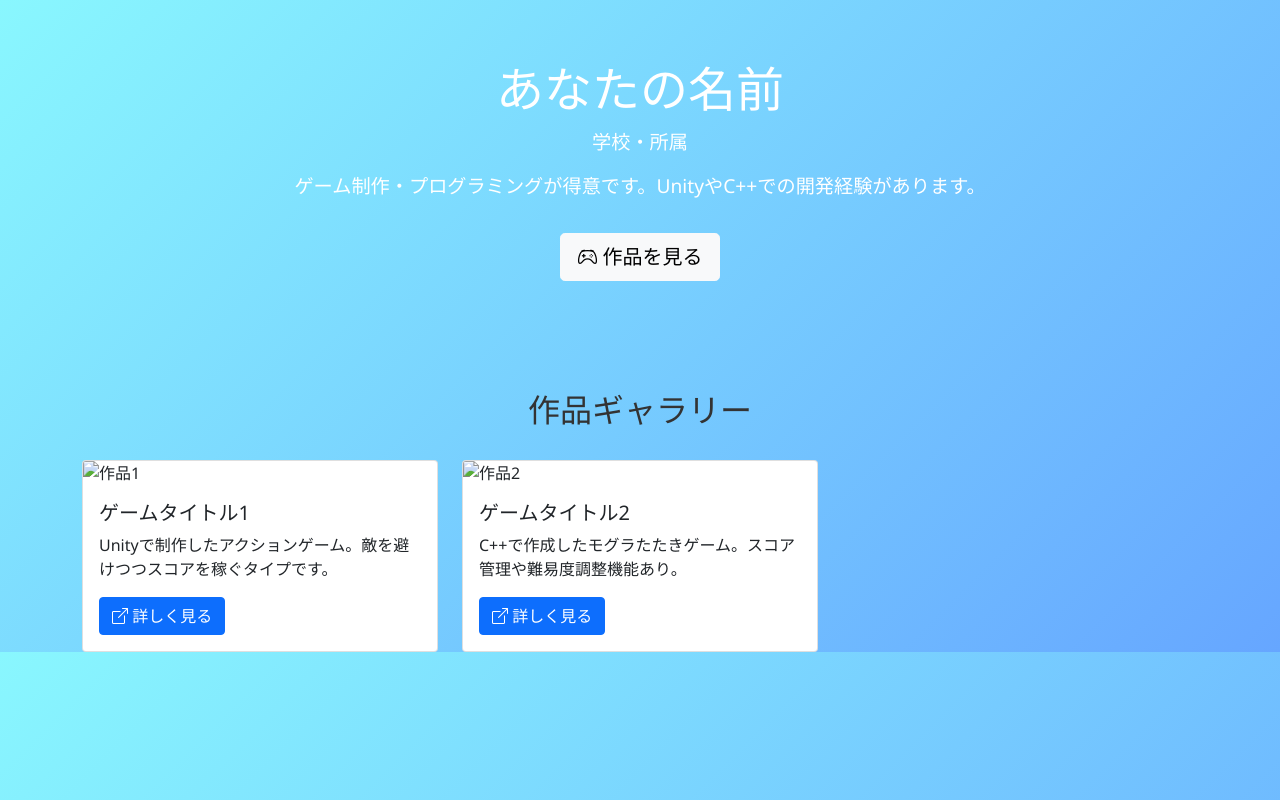
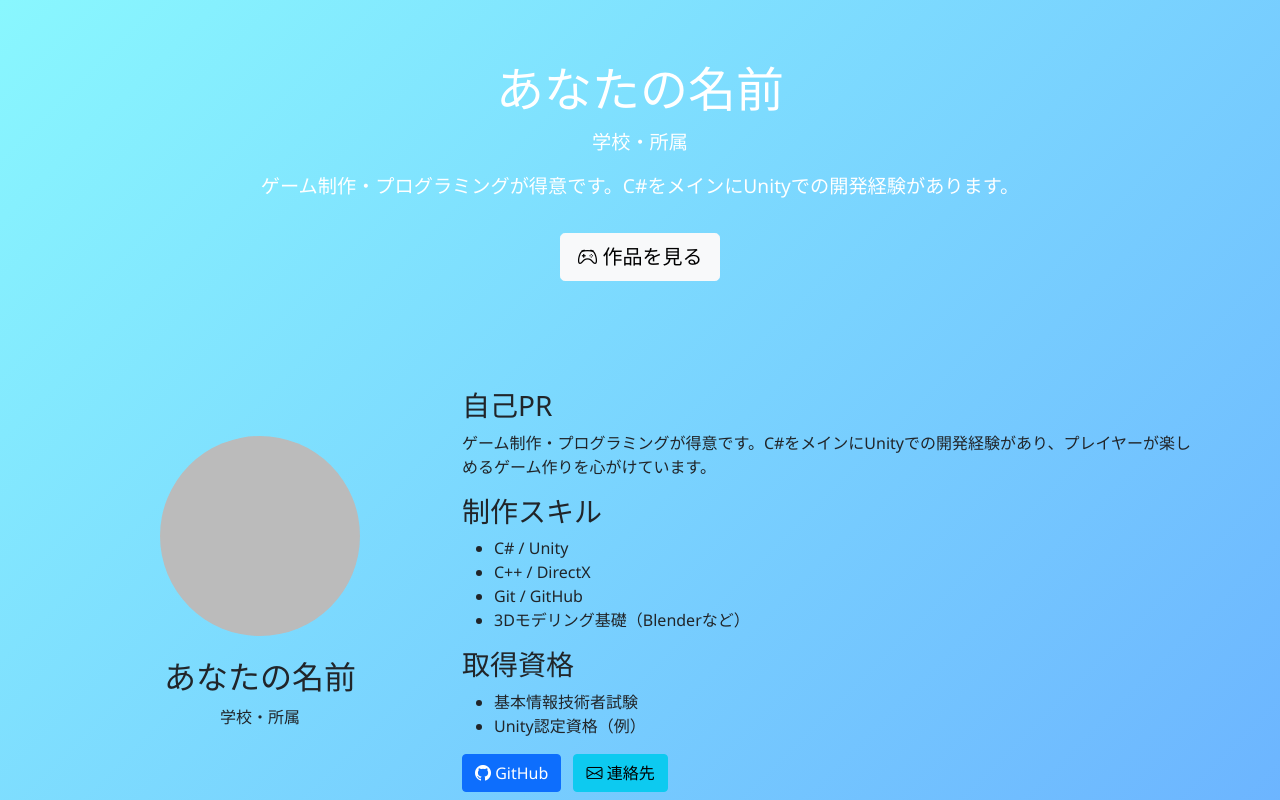
Before and after one commit to Masa-021777/Masa-portfolio, a plain HTML site: page index.html in a window 1280 px wide. Shown: the top 800 px of the page. Drawn offline with nearby package versions, Linux system fonts and the light colour scheme.

Commit message:
imgファイルを作成。　自己紹介の欄を増設

```diff
--- a/index.html
+++ b/index.html
@@ -8,10 +8,13 @@
     <!-- Bootstrap CSS -->
     <link href="https://cdn.jsdelivr.net/npm/bootstrap@5.0.2/dist/css/bootstrap.min.css" rel="stylesheet">
 
+    <!-- Bootstrap JS -->
+    <script src="https://cdn.jsdelivr.net/npm/bootstrap@5.0.2/dist/js/bootstrap.bundle.min.js"></script>
+
     <!-- Bootstrap Icons -->
     <link rel="stylesheet" href="https://cdn.jsdelivr.net/npm/bootstrap-icons@1.11.3/font/bootstrap-icons.min.css">
 
-    <style>
+     <style>
         body {
             background: linear-gradient(135deg, #89f7fe 0%, #66a6ff 100%);
             font-family: 'Segoe UI', Tahoma, Geneva, Verdana, sans-serif;
@@ -33,6 +36,17 @@
             text-align: center;
             color: #333;
         }
+        .placeholder-photo {
+            width: 200px;
+            height: 200px;
+            background-color: #bbb;
+            border-radius: 50%;
+            display: inline-block;
+        }
+        .card-img-top {
+            height: 180px;
+            object-fit: cover;
+        }
     </style>
 </head>
 <body>
@@ -41,8 +55,45 @@
     <div class="hero">
         <h1 class="placeholder">あなたの名前</h1>
         <p class="placeholder">学校・所属</p>
-        <p>ゲーム制作・プログラミングが得意です。UnityやC++での開発経験があります。</p>
+        <p>ゲーム制作・プログラミングが得意です。C#をメインにUnityでの開発経験があります。</p>
         <a href="#works" class="btn btn-light btn-lg mt-3"><i class="bi bi-controller"></i> 作品を見る</a>
+    </div>
+
+    <!-- 自己紹介セクション -->
+    <div class="container my-5">
+        <div class="row align-items-center">
+            <!-- 顔写真 -->
+            <div class="col-md-4 text-center mb-4 mb-md-0">
+                <div class="placeholder-photo"></div>
+                <h2 class="mt-3 placeholder">あなたの名前</h2>
+                <p class="placeholder">学校・所属</p>
+            </div>
+
+            <!-- 自己PR・スキル・資格 -->
+            <div class="col-md-8">
+                <h3>自己PR</h3>
+                <p>ゲーム制作・プログラミングが得意です。C#をメインにUnityでの開発経験があり、プレイヤーが楽しめるゲーム作りを心がけています。</p>
+
+                <h3>制作スキル</h3>
+                <ul>
+                    <li>C# / Unity</li>
+                    <li>C++ / DirectX</li>
+                    <li>Git / GitHub</li>
+                    <li>3Dモデリング基礎（Blenderなど）</li>
+                </ul>
+
+                <h3>取得資格</h3>
+                <ul>
+                    <li>基本情報技術者試験</li>
+                    <li>Unity認定資格（例）</li>
+                </ul>
+
+                <div class="mt-3">
+                    <a href="#" class="btn btn-primary me-2"><i class="bi bi-github"></i> GitHub</a>
+                    <a href="#" class="btn btn-info"><i class="bi bi-envelope"></i> 連絡先</a>
+                </div>
+            </div>
+        </div>
     </div>
 
     <!-- 作品セクション -->
@@ -78,7 +129,5 @@
         </div>
     </div>
 
-    <!-- Bootstrap JS -->
-    <script src="https://cdn.jsdelivr.net/npm/bootstrap@5.0.2/dist/js/bootstrap.bundle.min.js"></script>
 </body>
 </html>
```
Also changed, not shown: 1 other file.
